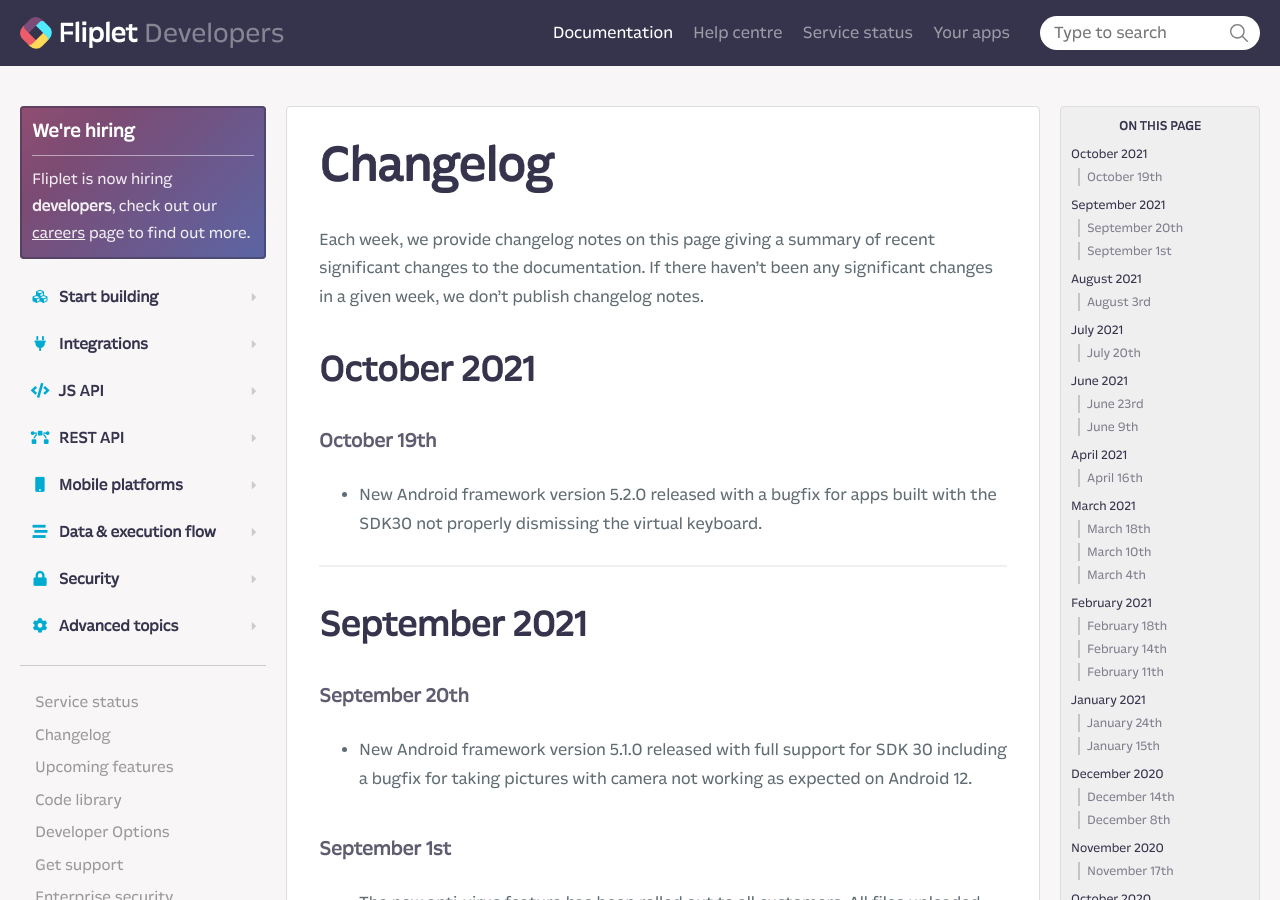
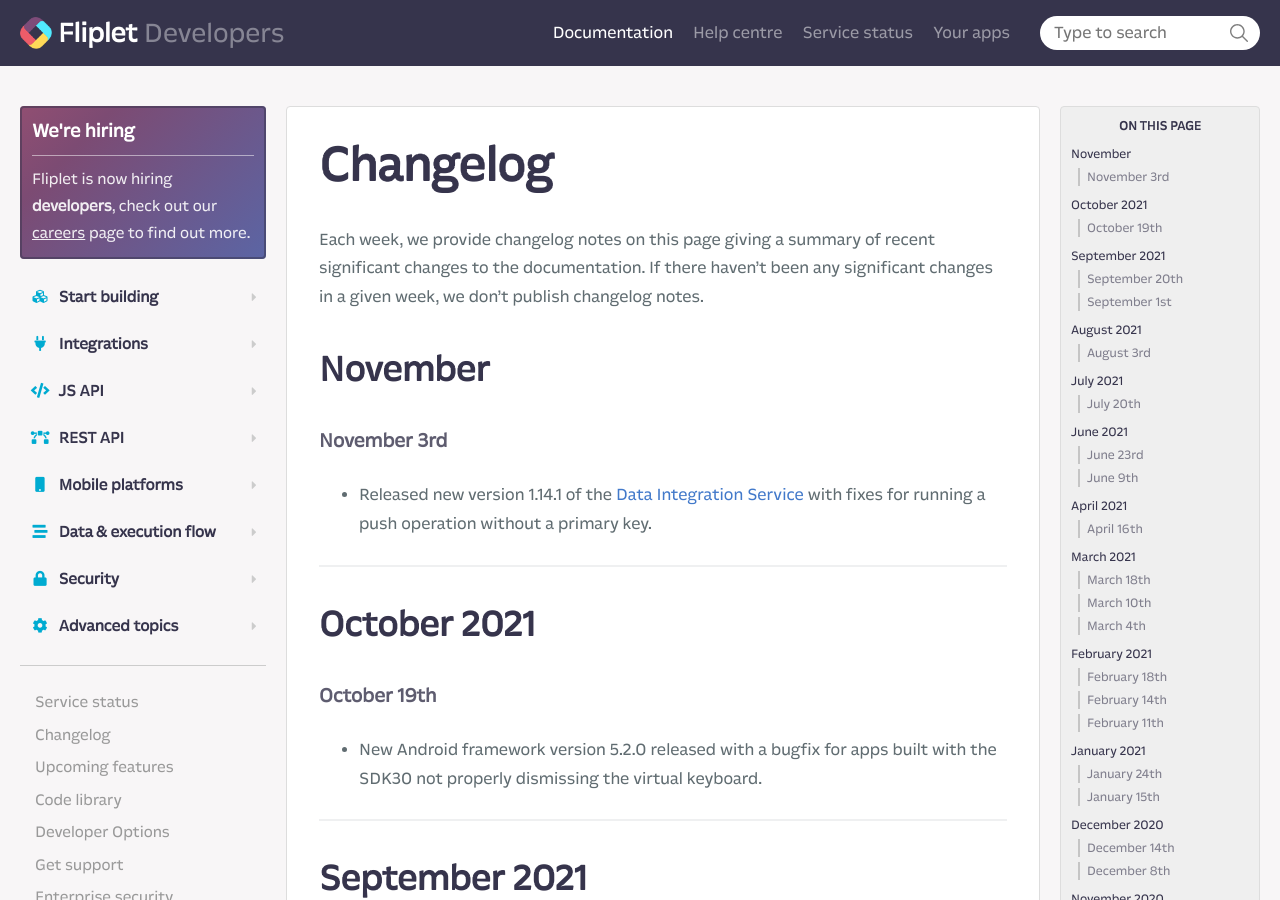
Before and after one commit to Fliplet/fliplet-cli, a Jekyll site: the page built from docs/Changelog.md, in a window 1280 px wide and 900 px high. Built offline with Jekyll 4.4.1, drawn with Linux system fonts in a browser that asks for light colours; nearby versions of some CDN libraries; our own code applies the rules of GitHub Pages for plain Markdown files; library files that are not in the unit come from our copies; comment, search, counter and statistics services are not loaded; a style sheet for code colours, icons or effects is not loaded.

Commit message:
bump up on DIS

```diff
--- a/docs/Data-integration-service.md
+++ b/docs/Data-integration-service.md
@@ -77,7 +77,7 @@
 <div class="termynal1" data-termynal data-ty-typeDelay="40" data-ty-lineDelay="700">
   <span data-ty="input" data-ty-prompt="$ ~/User">npm install fliplet-agent -g</span>
   <span data-ty="progress" data-ty-progressChar="·"></span>
-  <span data-ty>+ fliplet-agent@1.14.0</span>
+  <span data-ty>+ fliplet-agent@1.14.1</span>
 </div>
 
 That's it! You can now jump to the [Get Started](#get-started) part of this documentation to create your first script.
@@ -968,6 +968,10 @@
 
 ## Releases changelog
 
+#### 1.14.1 (November 3rd, 2021)
+
+- Fixes when running a push operation without a primary key defined
+
 #### 1.14.0 (October 25th, 2021)
 
 - Support for new `fileType` option on Sharepoint file integrations
```
Also changed, not shown: docs/Changelog.md.
